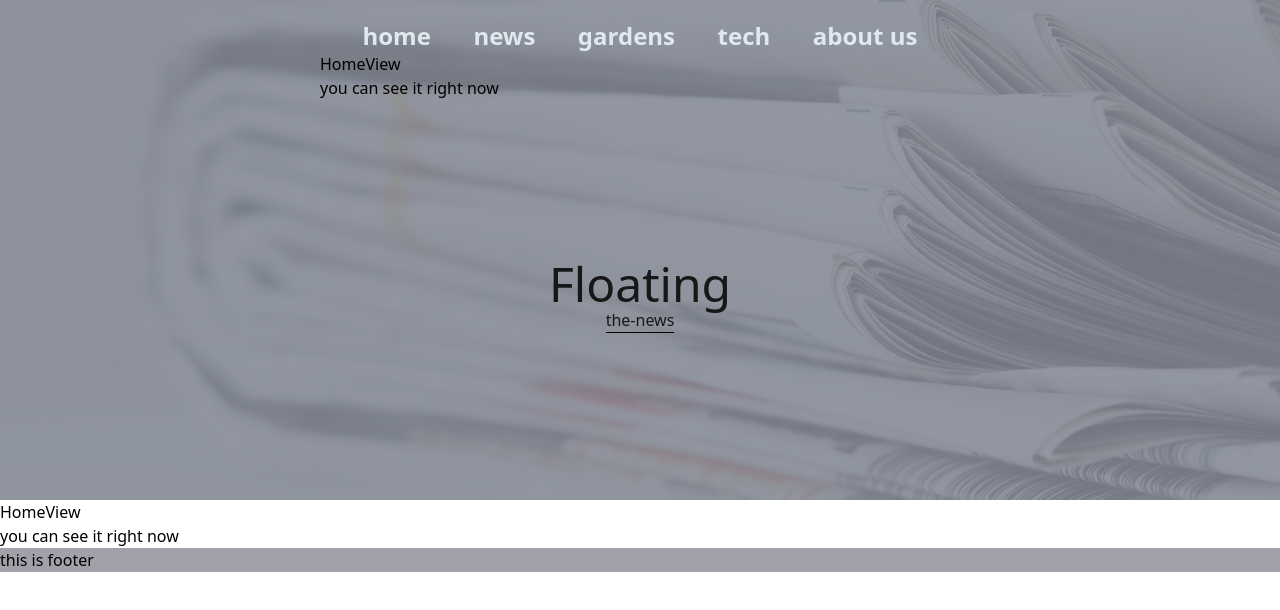
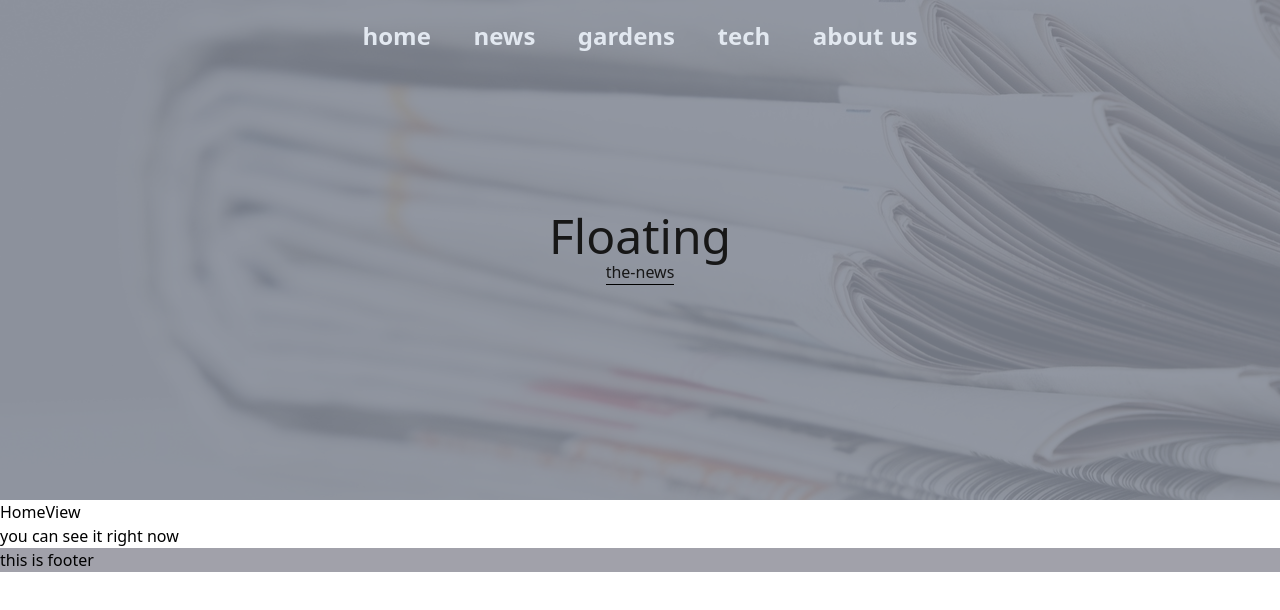
Before and after one commit to Viacheslav1998/floating, a Vue app: page / in a window 1280 px wide. Shown: the top 610 px of the page. Built offline with nearby package versions, Linux system fonts and the light colour scheme.

Commit message:
quickfix

```diff
--- a/src/App.vue
+++ b/src/App.vue
@@ -1,8 +1,8 @@
 <template>
   <div>
-    <Header /> <!-- Здесь ваш компонент Header -->
-    <router-view /> <!-- Здесь основной контент страниц -->
-    <Footer /> <!-- Здесь ваш компонент Footer -->
+    <Header />
+    <router-view />
+    <Footer />
   </div>
 </template>
 
--- a/src/components/Header.vue
+++ b/src/components/Header.vue
@@ -13,9 +13,6 @@
             <RouterLink to="/tech" class="cursor-pointer hover:text-orange-300">tech</RouterLink>
             <RouterLink to="/about" class="cursor-pointer hover:text-orange-300">about us</RouterLink>
           </nav>
-          <main>
-            <router-view />
-          </main>
         </div>
       </div>
       <div class="flex flex-col mt-40 cursor-pointer">
```
